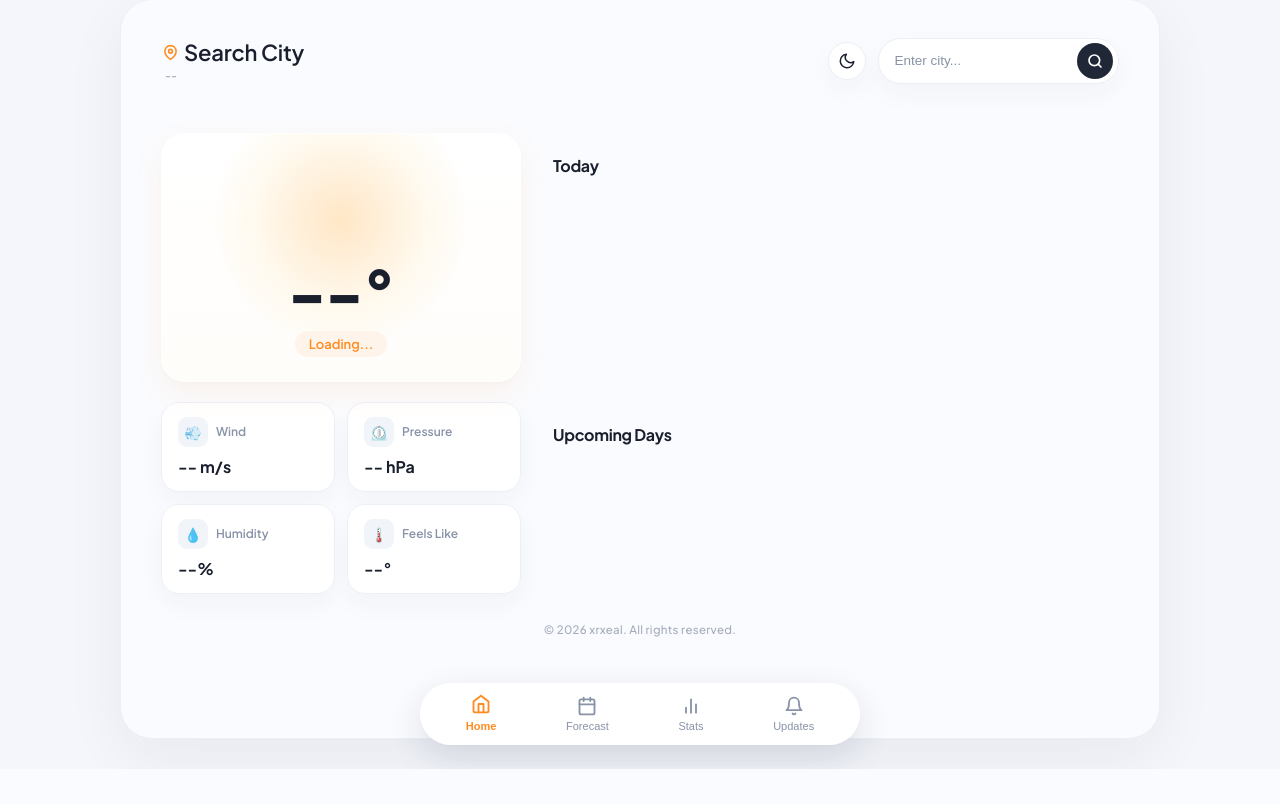
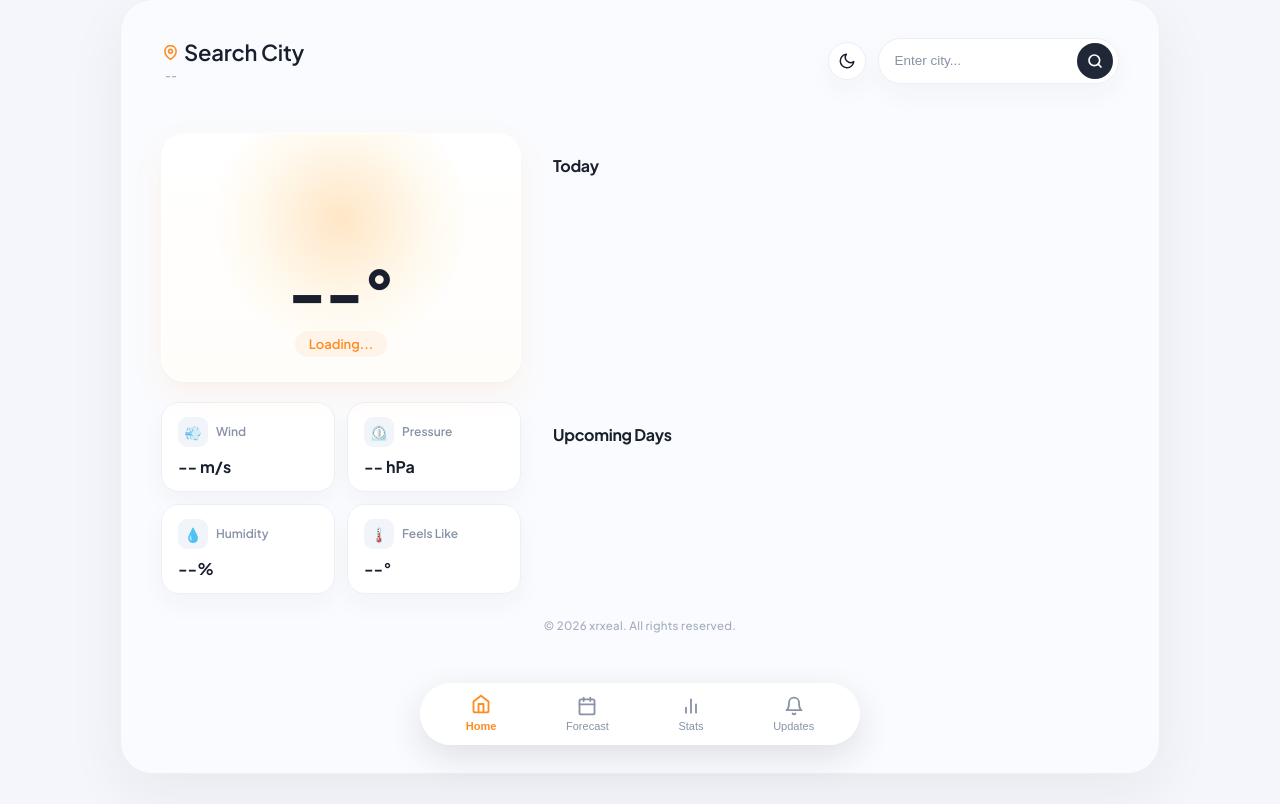
Before and after one commit to xrxeal/SmartWeatherApp, a Flask app: page / in a window 1280 px wide. Shown: the part 31-835 px from the top of the page. Before the commit the page ends 800 px from the top, so only its background shows below. Run offline with Flask 3, Linux system fonts and the light colour scheme.

Commit message:
Update footer styling and bump cache

```diff
--- a/static/style.css
+++ b/static/style.css
@@ -718,7 +718,7 @@ body {
 /* App Footer */
 .app-footer {
     text-align: center;
-    padding: 28px 0 14px;
+    padding: 24px 0 90px;
     font-size: 11.5px;
     font-weight: 500;
     color: var(--text-secondary);
--- a/templates/index.html
+++ b/templates/index.html
@@ -8,7 +8,7 @@
     <link rel="preconnect" href="https://fonts.googleapis.com">
     <link rel="preconnect" href="https://fonts.gstatic.com" crossorigin>
     <link href="https://fonts.googleapis.com/css2?family=Plus+Jakarta+Sans:wght@400;500;600;700;800&display=swap" rel="stylesheet">
-   <link rel="stylesheet" href="{{ url_for('static', filename='style.css') }}?v=6">
+   <link rel="stylesheet" href="{{ url_for('static', filename='style.css') }}?v=7">
 </head>
 <body>
 
```
